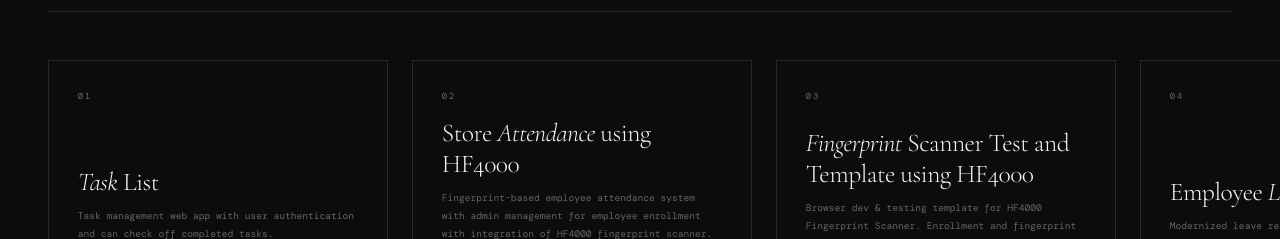
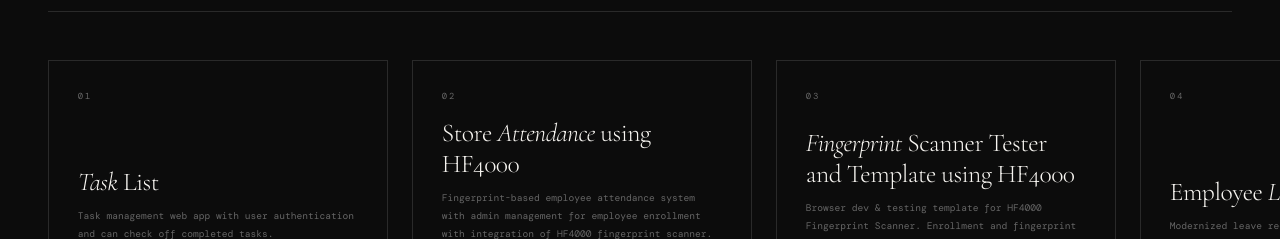
Before and after one commit to chrolluash/lancetinoco-web-portfolio, a Vue app: page / in a window 1280 px wide. Shown: the part 2340-2579 px from the top of the page. Built offline with nearby package versions, Linux system fonts and the light colour scheme; a web font is replaced by a local one.

Commit message:
Change video sources to Supabase URLs
Updated video source URLs to point to Supabase storage for multiple projects.

```diff
--- a/src/components/WorkSection.vue
+++ b/src/components/WorkSection.vue
@@ -321,7 +321,7 @@
     type: 'Web App',
     lang: 'Vue.js / Supabase / PostgreSQL',
     media: [
-      { type: 'video', src: '/projects/tasklist.mp4' },
+      { type: 'video', src: 'https://okmbstzhmjqscmgoimxm.supabase.co/storage/v1/object/public/videos/tasklist.mp4' },
     ],
     live: 'https://tasklistdffy.vercel.app',
     github: '#',
@@ -347,7 +347,7 @@
     ],
   },
   {
-    name: '<em>Fingerprint</em> Scanner Test and Template using HF4000',
+    name: '<em>Fingerprint</em> Scanner Tester and Template using HF4000',
     desc: 'Browser dev & testing template for HF4000 Fingerprint Scanner. Enrollment and fingerprint comparison using WebSocket. Built with HF4000 manufacturerSDK.',
     type: 'Dev Tool · Internship',
     lang: 'JavaScript',
@@ -367,7 +367,7 @@
     type: 'Web App · Internship',
     lang: 'Blade / PHP',
     media: [
-      { type: 'video', src: '/projects/leaverequest.mp4' },
+      { type: 'video', src: 'https://okmbstzhmjqscmgoimxm.supabase.co/storage/v1/object/public/videos/leaverequest.mp4' },
     ],
     live: '#',
     github: '#',
@@ -397,7 +397,7 @@
     type: 'Web App · E-Commerce',
     lang: 'PHP',
     media: [
-      { type: 'video', src: '/projects/big4k.mp4' },
+      { type: 'video', src: 'https://okmbstzhmjqscmgoimxm.supabase.co/storage/v1/object/public/videos/big4k.mp4' },
     ],
     live: '#',
     github: '#',
```
